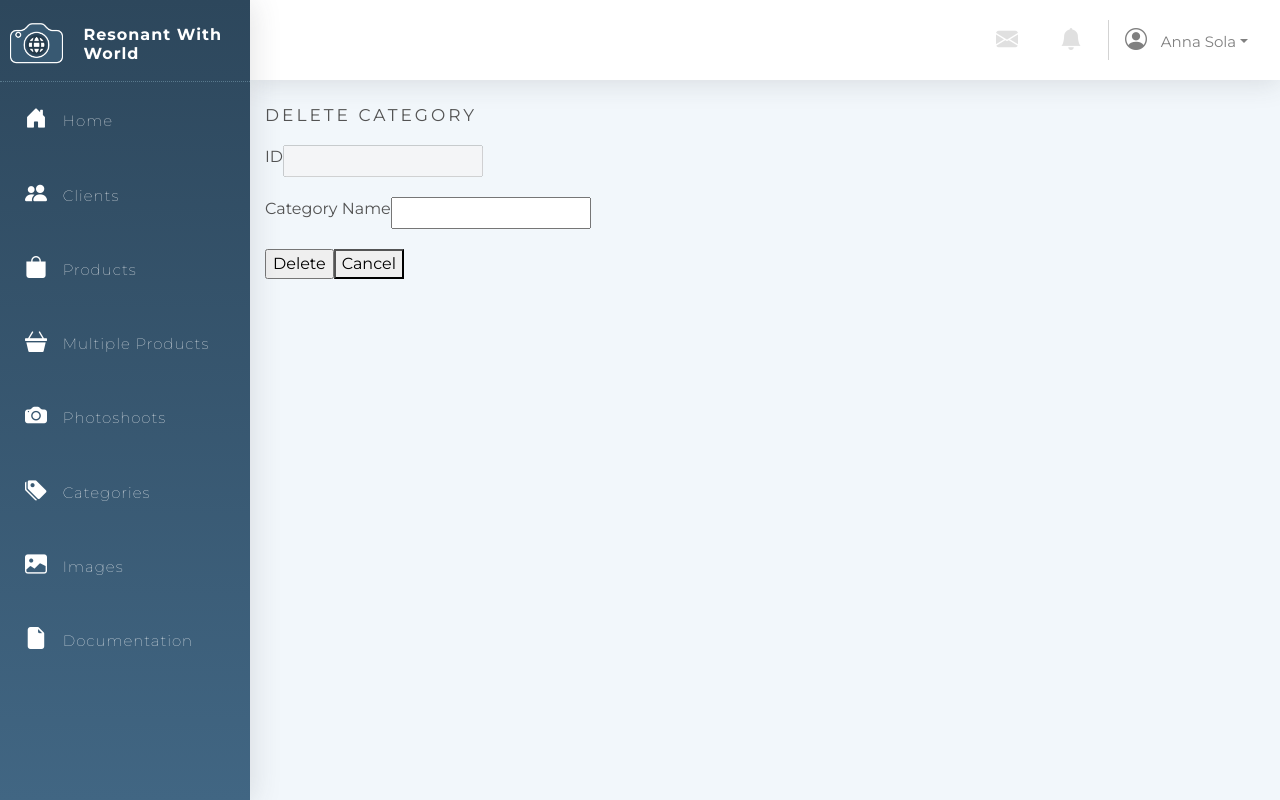
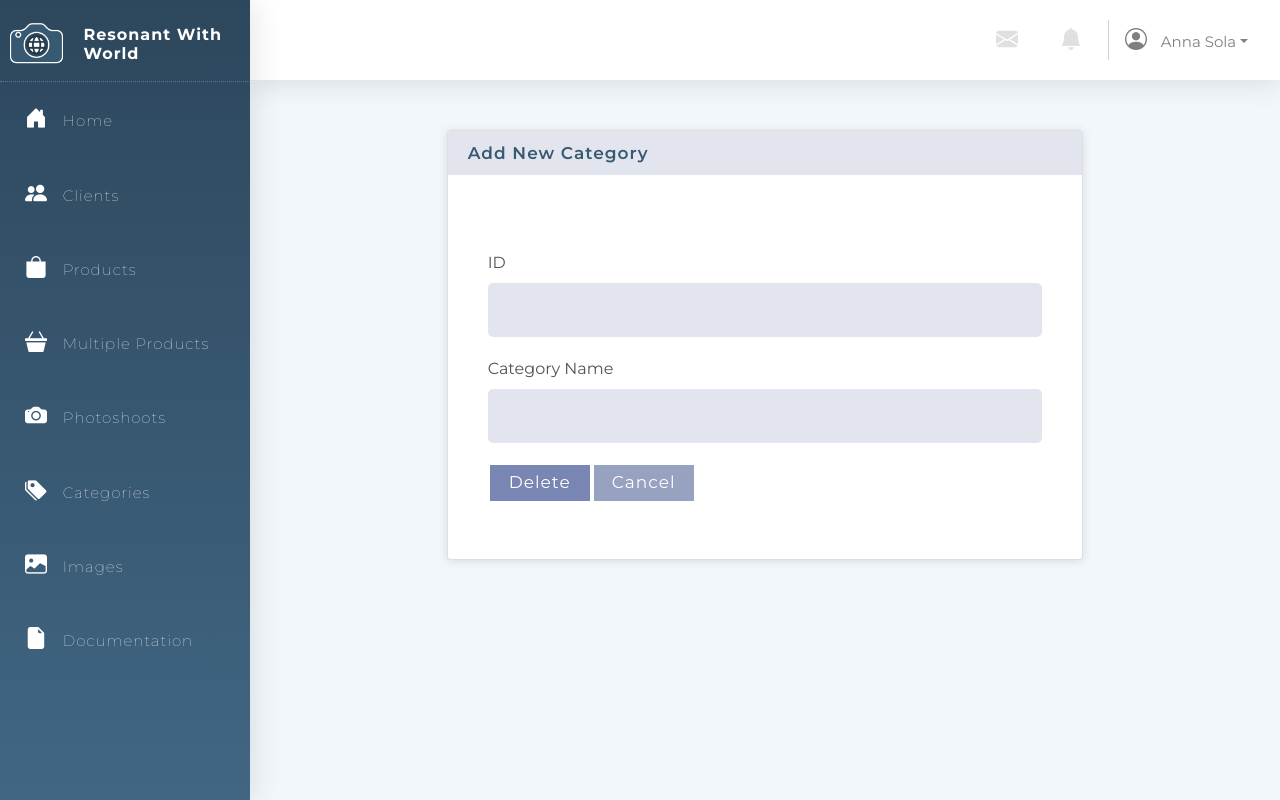
Before and after one commit to SaraahTran/Resonant-with-World, a PHP site: page /deleteCategories.php?id=1 in a window 1280 px wide. Run offline with PHP 8.4, Linux system fonts and the light colour scheme; tables that the repository leaves empty or names only in its code hold one stand-in row (values such as "Sample post"); data that the repository does not hold is empty.

Commit message:
Update, Insert & Delete Categories
- Added CSS

```diff
--- a/Styles/style.css
+++ b/Styles/style.css
@@ -429,3 +429,73 @@ transition: all 0.5s;
   background: #f2f7fb;
   color: #535353;
 }
+
+/*Submit Button*/
+.submit-button{
+  border: none;
+  background: #7986b4;
+  color: white;
+  width: 100px;
+  font-size: 17px;
+  padding: 5px;
+  margin-bottom: 5px;
+  letter-spacing: 1px;
+  transition: all 0.5s;
+  border-radius: 0;
+  margin: 2px;
+}
+
+.submit-button:hover{
+  background: #f2f7fb;
+  color: #535353;
+}
+
+/*Cancel Button*/
+
+.cancel-button{
+  border: none;
+  background: #97a1c0;
+  color: white;
+  width: 100px;
+  font-size: 17px;
+  padding: 5px;
+  margin-bottom: 5px;
+  letter-spacing: 1px;
+  transition: all 0.5s;
+  border-radius: 0;
+  margin: 2px;
+}
+
+.cancel-button:hover{
+  background: #f2f7fb;
+  color: #535353;
+}
+
+
+/*Form*/
+label{
+  display: block;
+
+}
+
+input[id="client_id"]{
+  background: #e0e0e0!important;
+}
+input{
+  background: #E3E5EE;
+  border: none;
+  border-radius: 5px;
+  width: 100%;
+  padding: 15px;
+  margin-left: 10px;
+  margin-right: 10px;
+}
+
+/*Action Card*/
+.aligned-form{
+  padding: 20px!important;
+}
+
+.action-card{
+  margin-top: 30px;
+}
--- a/deleteCategories.php
+++ b/deleteCategories.php
@@ -14,8 +14,13 @@
 </table>
 
 <?php include('./menu.php');?>
+<div class="container">
 
-<h1>Delete Category</h1>
+    <div class="row justify-content-center"><div class="col-8">
+            <div class="card action-card">
+                <h5 class="card-header">Add New Category</h5>
+                <div class="card-body action-body">
+                    <p class="card-text">
 <div class="container">
     <?php
     $dbh = new PDO('mysql:host=localhost;dbname=fit2104_assignment2','fit2104','fit2104');
@@ -50,8 +55,8 @@
                             <input type="text" id="categoryname" name="categoryname" value="<?= $record->Category_Name ?>"/>
                         </div>
                         <div class="row center">
-                            <input type="submit" name="action" id="delete-button" value="Delete"/>
-                            <button type="button" onclick="window.location='categories.php';return false;">Cancel</button>
+                            <input class="submit-button" type="submit" name="action" id="delete-button" value="Delete"/>
+                            <button class="cancel-button" type="button" onclick="window.location='categories.php';return false;">Cancel</button>
                         </div>
                 </form>
                 </form>
@@ -61,6 +66,5 @@
         } else {
             die(friendlyError($stmt->errorInfo()[2]));
         }
-    } ?>
-</div>
+    } ?></div></div></div></div></div></div>
 </html>
```
Also changed, not shown: categories.php (+10 -3 lines), insertCategories.php (+27 -14 lines), updateCategories.php (+10 -4 lines).
